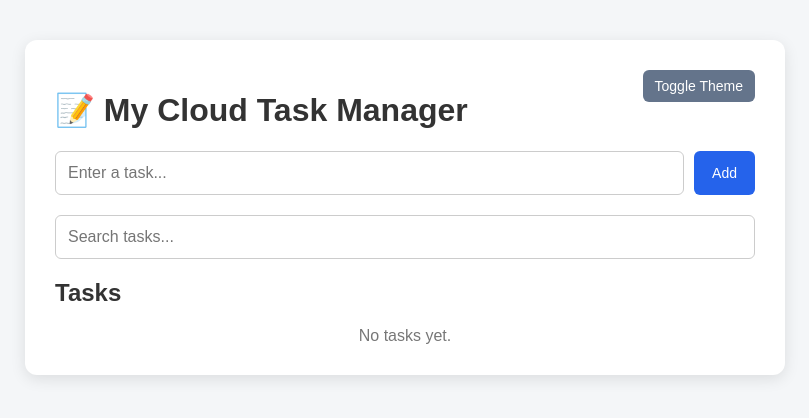
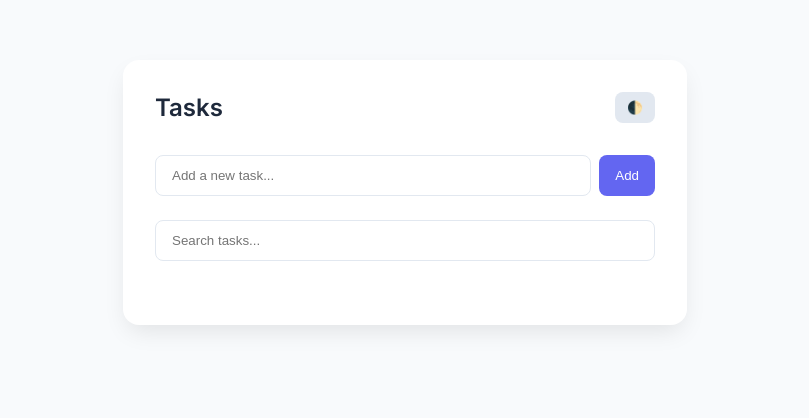
Before and after one commit to BharaniCodev/task-manager-app, a FastAPI app: page / in a window 1280 px wide. Shown: the top 418 px of the page, without its empty margins (235-1044 px from the left). Run offline with FastAPI, Linux system fonts and the light colour scheme.

Commit message:
Apply reviewed application changes (#8)

```diff
--- a/templates/index.html
+++ b/templates/index.html
@@ -4,85 +4,97 @@
 <head>
     <meta charset="UTF-8">
     <meta name="viewport" content="width=device-width, initial-scale=1.0">
-
-    <title>Task Manager</title>
+    <title>Task Manager | Premium</title>
+    <link href="https://fonts.googleapis.com/css2?family=Inter:wght@300;400;600&display=swap" rel="stylesheet">
 
     <style>
         :root {
-            --bg-color: #f4f6f8;
-            --container-bg: white;
-            --text-color: #333;
-            --input-border: #ccc;
-            --li-bg: #f1f5f9;
-            --timestamp-color: #64748b;
+            --primary: #6366f1;
+            --primary-hover: #4f46e5;
+            --bg: #f8fafc;
+            --card-bg: #ffffff;
+            --text-main: #1e293b;
+            --text-muted: #64748b;
+            --border: #e2e8f0;
+            --danger: #ef4444;
+            --warning: #f59e0b;
         }
 
         [data-theme="dark"] {
-            --bg-color: #1a1a1a;
-            --container-bg: #2d2d2d;
-            --text-color: #e0e0e0;
-            --input-border: #444;
-            --li-bg: #3d3d3d;
-            --timestamp-color: #aaa;
+            --bg: #0f172a;
+            --card-bg: #1e293b;
+            --text-main: #f1f5f9;
+            --text-muted: #94a3b8;
+            --border: #334155;
         }
 
         body {
-            font-family: Arial, sans-serif;
-            background: var(--bg-color);
-            color: var(--text-color);
+            font-family: 'Inter', sans-serif;
+            background-color: var(--bg);
+            color: var(--text-main);
             margin: 0;
-            padding: 40px;
-            transition: background 0.3s, color 0.3s;
+            display: flex;
+            justify-content: center;
+            padding: 60px 20px;
+            transition: all 0.3s ease;
         }
 
         .container {
-            max-width: 700px;
-            margin: auto;
-            background: var(--container-bg);
-            padding: 30px;
-            border-radius: 12px;
-            box-shadow: 0 4px 15px rgba(0, 0, 0, 0.1);
+            width: 100%;
+            max-width: 500px;
+            background: var(--card-bg);
+            padding: 2rem;
+            border-radius: 16px;
+            box-shadow: 0 10px 25px -5px rgba(0,0,0,0.1);
         }
 
-        h1, h2 { color: var(--text-color); }
+        header {
+            display: flex;
+            justify-content: space-between;
+            align-items: center;
+            margin-bottom: 2rem;
+        }
+
+        h1 { font-size: 1.5rem; font-weight: 600; margin: 0; }
 
         .theme-toggle {
-            float: right;
+            background: var(--border);
+            border: none;
             padding: 8px 12px;
+            border-radius: 8px;
             cursor: pointer;
-            background: #64748b;
-            color: white;
-            border: none;
-            border-radius: 6px;
+            font-size: 0.8rem;
         }
 
-        .input-area {
+        .input-group {
             display: flex;
-            gap: 10px;
-            margin-bottom: 20px;
+            gap: 8px;
+            margin-bottom: 1.5rem;
         }
 
         input {
             flex: 1;
-            padding: 12px;
-            font-size: 16px;
-            border: 1px solid var(--input-border);
-            border-radius: 6px;
-            background: var(--container-bg);
-            color: var(--text-color);
+            padding: 12px 16px;
+            border: 1px solid var(--border);
+            border-radius: 8px;
+            background: transparent;
+            color: var(--text-main);
+            outline: none;
         }
 
+        input:focus { border-color: var(--primary); }
+
         button {
-            padding: 8px 12px;
+            padding: 10px 16px;
+            border-radius: 8px;
             border: none;
-            border-radius: 6px;
             cursor: pointer;
-            font-size: 14px;
+            font-weight: 500;
+            transition: opacity 0.2s;
         }
 
-        .add-btn { background: #2563eb; color: white; padding: 12px 18px; }
-        .edit-btn { background: #f59e0b; color: white; }
-        .delete-btn { background: #dc2626; color: white; }
+        .add-btn { background: var(--primary); color: white; }
+        .add-btn:hover { background: var(--primary-hover); }
 
         ul { list-style: none; padding: 0; }
 
@@ -90,144 +102,93 @@
             display: flex;
             justify-content: space-between;
             align-items: center;
-            padding: 14px;
-            margin-top: 10px;
-            background: var(--li-bg);
-            border-radius: 6px;
+            padding: 12px 0;
+            border-bottom: 1px solid var(--border);
         }
 
-        .task-actions { display: flex; gap: 8px; }
-        .task-info { display: flex; flex-direction: column; }
-        .timestamp { font-size: 0.8em; color: var(--timestamp-color); }
-        .empty { text-align: center; color: #777; margin-top: 20px; }
+        .task-info span { display: block; }
+        .task-name { font-weight: 500; }
+        .timestamp { font-size: 0.75rem; color: var(--text-muted); }
+
+        .actions { display: flex; gap: 8px; }
+        .btn-sm { padding: 6px 10px; font-size: 0.75rem; }
+        .edit-btn { background: var(--warning); color: white; }
+        .delete-btn { background: var(--danger); color: white; }
     </style>
 </head>
 
 <body>
+    <div class="container">
+        <header>
+            <h1>Tasks</h1>
+            <button class="theme-toggle" onclick="toggleTheme()">🌓</button>
+        </header>
 
-    <div class="container">
-        <button class="theme-toggle" onclick="toggleTheme()">Toggle Theme</button>
-        <h1>📝 My Cloud Task Manager</h1>
-
-        <div class="input-area">
-            <input type="text" id="taskInput" placeholder="Enter a task...">
+        <div class="input-group">
+            <input type="text" id="taskInput" placeholder="Add a new task...">
             <button class="add-btn" onclick="addTask()">Add</button>
         </div>
 
-        <div class="input-area">
-            <input type="text" id="searchInput" placeholder="Search tasks..." onkeyup="filterTasks()">
-        </div>
-
-        <h2>Tasks</h2>
+        <input type="text" id="searchInput" placeholder="Search tasks..." onkeyup="filterTasks()" style="width: 100%; box-sizing: border-box; margin-bottom: 1rem;">
 
         <ul id="taskList">
             {% for task in tasks %}
             <li class="task-item" data-name="{{ task.name|lower }}">
                 <div class="task-info">
-                    <span>{{ task.name }}</span>
-                    {% if task.created_at %}
-                    <span class="timestamp">{{ task.created_at[:16].replace('T', ' ') }} UTC</span>
-                    {% endif %}
+                    <span class="task-name">{{ task.name }}</span>
+                    <span class="timestamp">{{ task.created_at[:16].replace('T', ' ') }}</span>
                 </div>
-                <div class="task-actions">
-                    <button class="edit-btn" data-task-id="{{ task.id }}" data-task-name="{{ task.name }}"
-                        onclick="editTask(this.dataset.taskId, this.dataset.taskName)">Edit</button>
-                    <button class="delete-btn" data-task-id="{{ task.id }}"
-                        onclick="deleteTask(this.dataset.taskId)">Delete</button>
+                <div class="actions">
+                    <button class="edit-btn btn-sm" onclick="editTask({{ task.id }}, '{{ task.name }}')">Edit</button>
+                    <button class="delete-btn btn-sm" onclick="deleteTask({{ task.id }})">Delete</button>
                 </div>
             </li>
             {% endfor %}
         </ul>
-
-        <div class="empty" id="emptyMessage" style="display: {% if tasks %}none{% else %}block{% endif %};">
-            No tasks yet.
-        </div>
-
-        <div class="empty" id="noMatchMessage" style="display: none;">
-            No tasks match your search.
-        </div>
     </div>
 
     <script>
-        // Theme handling
         const currentTheme = localStorage.getItem('theme') || 'light';
         document.documentElement.setAttribute('data-theme', currentTheme);
 
         function toggleTheme() {
-            let theme = document.documentElement.getAttribute('data-theme');
-            let newTheme = theme === 'dark' ? 'light' : 'dark';
+            const newTheme = document.documentElement.getAttribute('data-theme') === 'dark' ? 'light' : 'dark';
             document.documentElement.setAttribute('data-theme', newTheme);
             localStorage.setItem('theme', newTheme);
         }
 
         function filterTasks() {
             const query = document.getElementById("searchInput").value.toLowerCase();
-            const tasks = document.getElementsByClassName("task-item");
-            const emptyMsg = document.getElementById("emptyMessage");
-            const noMatchMsg = document.getElementById("noMatchMessage");
-            let visibleCount = 0;
-
-            for (let task of tasks) {
-                const name = task.getAttribute("data-name");
-                if (name.includes(query)) {
-                    task.style.display = "flex";
-                    visibleCount++;
-                } else {
-                    task.style.display = "none";
-                }
-            }
-
-            if (tasks.length === 0) {
-                emptyMsg.style.display = "block";
-                noMatchMsg.style.display = "none";
-            } else {
-                emptyMsg.style.display = "none";
-                noMatchMsg.style.display = visibleCount === 0 ? "block" : "none";
-            }
+            document.querySelectorAll(".task-item").forEach(item => {
+                item.style.display = item.dataset.name.includes(query) ? "flex" : "none";
+            });
         }
 
         async function addTask() {
             const input = document.getElementById("taskInput");
-            const taskName = input.value.trim();
-            if (!taskName) {
-                alert("Please enter a task.");
-                return;
-            }
-            const response = await fetch("/tasks", {
+            if (!input.value.trim()) return;
+            await fetch("/tasks", {
                 method: "POST",
                 headers: { "Content-Type": "application/json" },
-                body: JSON.stringify({ task: taskName })
+                body: JSON.stringify({ task: input.value.trim() })
             });
-            const data = await response.json();
-            if (data.error) {
-                alert(data.error);
-                return;
-            }
-            input.value = "";
             location.reload();
         }
 
-        async function editTask(taskId, currentName) {
-            const newName = prompt("Edit task:", currentName);
-            if (newName === null || newName.trim() === "") return;
-            const response = await fetch(`/tasks/${taskId}`, {
+        async function editTask(id, name) {
+            const newName = prompt("Edit task:", name);
+            if (!newName || newName.trim() === "") return;
+            await fetch(`/tasks/${id}`, {
                 method: "PUT",
                 headers: { "Content-Type": "application/json" },
                 body: JSON.stringify({ task: newName.trim() })
             });
-            if (!response.ok) {
-                alert("Failed to update task.");
-                return;
-            }
             location.reload();
         }
 
-        async function deleteTask(taskId) {
-            const response = await fetch(`/tasks/${taskId}`, { method: "DELETE" });
-            if (!response.ok) {
-                alert("Failed to delete task.");
-                return;
-            }
+        async function deleteTask(id) {
+            if (!confirm("Delete this task?")) return;
+            await fetch(`/tasks/${id}`, { method: "DELETE" });
             location.reload();
         }
     </script>
```
